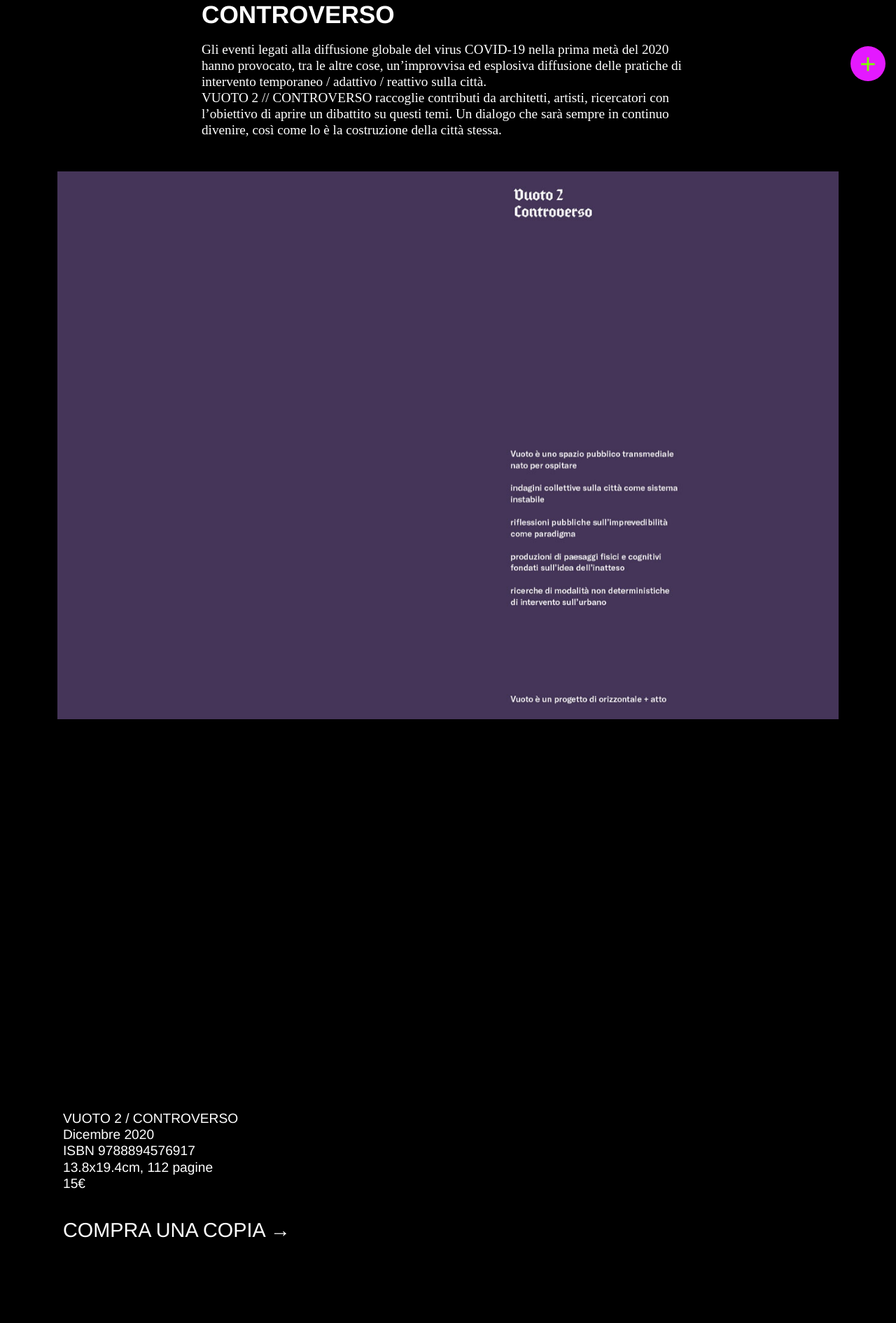
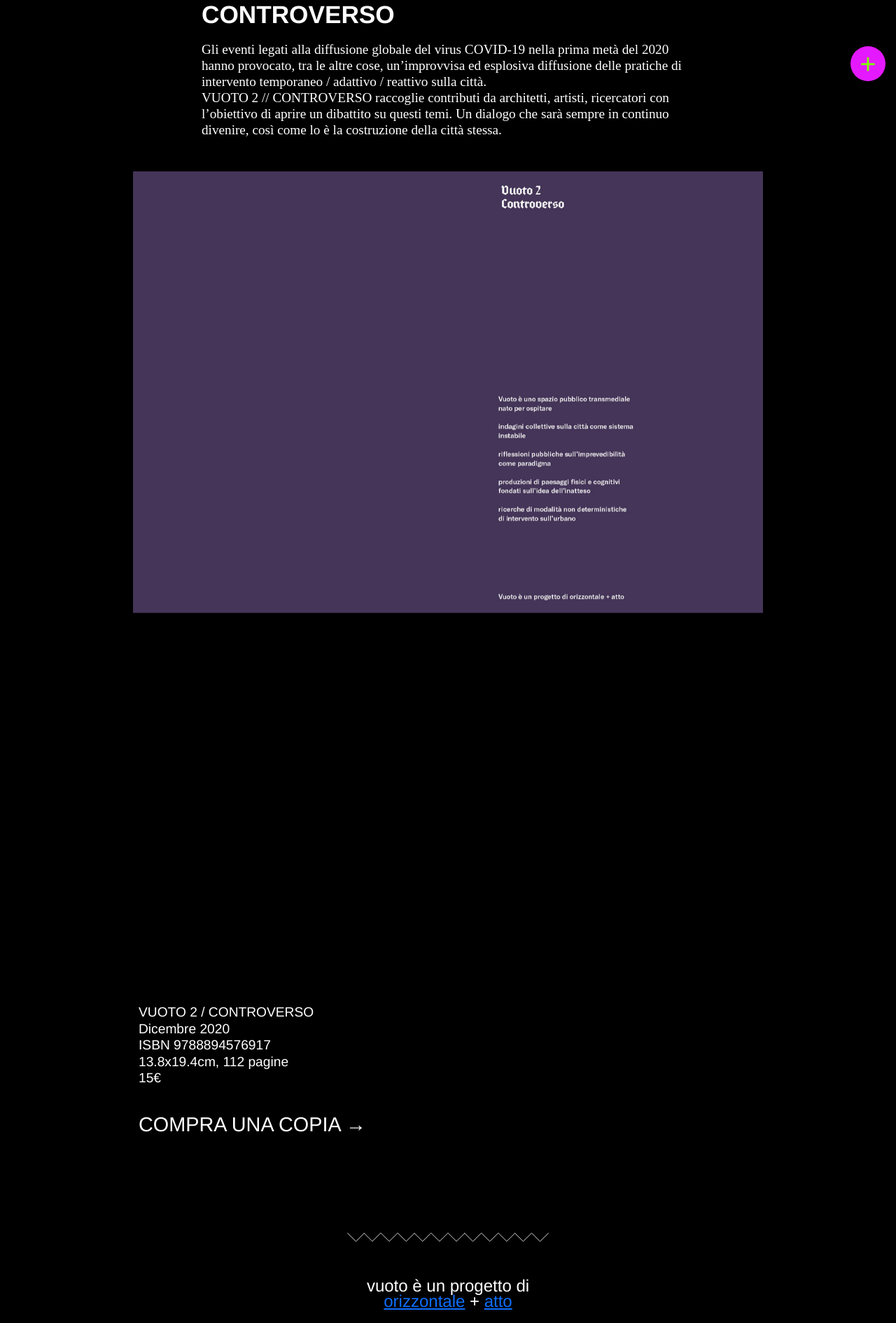
Before and after one commit to jacoping/vuoto-2021, a Jekyll site: the page built from controverso.md, in a window 1280 px wide. Shown: the part 769-2660 px from the top of the page at 70% size. Built offline with Jekyll 4.4.1, drawn with Linux system fonts in a browser that asks for light colours; some web fonts are replaced.

Commit message:
adjustments

```diff
--- a/_includes/sfogliatore.html
+++ b/_includes/sfogliatore.html
@@ -1,5 +1,10 @@
 <style media="screen">
   /* styles for image scroller */
+
+  .pics_container {
+    max-width: 100vh;
+    margin: auto;
+  }
 
   .page {
     position: absolute;
--- a/_layouts/issues.html
+++ b/_layouts/issues.html
@@ -38,6 +38,7 @@
           </div>
         </div>
 
+        <div class="" style="max-width: 100vh; margin: auto;">
           <div content="sfogliatore" class="mt-5">
             {% include sfogliatore.html
               folder_high = page.folder-high
@@ -53,11 +54,13 @@
             <p class="m-0 mb-2" > {{ page.price }} </p>
             <p class="mt-5"><a class="text-white text-decoration-none j-fs-150em" href="/network">COMPRA UNA COPIA &#8594;</a></p>
           </div>
+        </div>
+
 
         {% if page.more %}
         <div class="" style="height: 7em;">
         </div>
-          <div class="mt-5">
+          <div class="mt-5" style="max-width: 800px; margin: auto;">
             <h2 class="text-white j-fs-200em j-fw-700 j-lh-08">CONTENUTI<br>AGGIUNTIVI</h2>
             {% include festa-transmediale.html %}
           </div>
```
Lines whose indentation alone changed are shown as unchanged.
